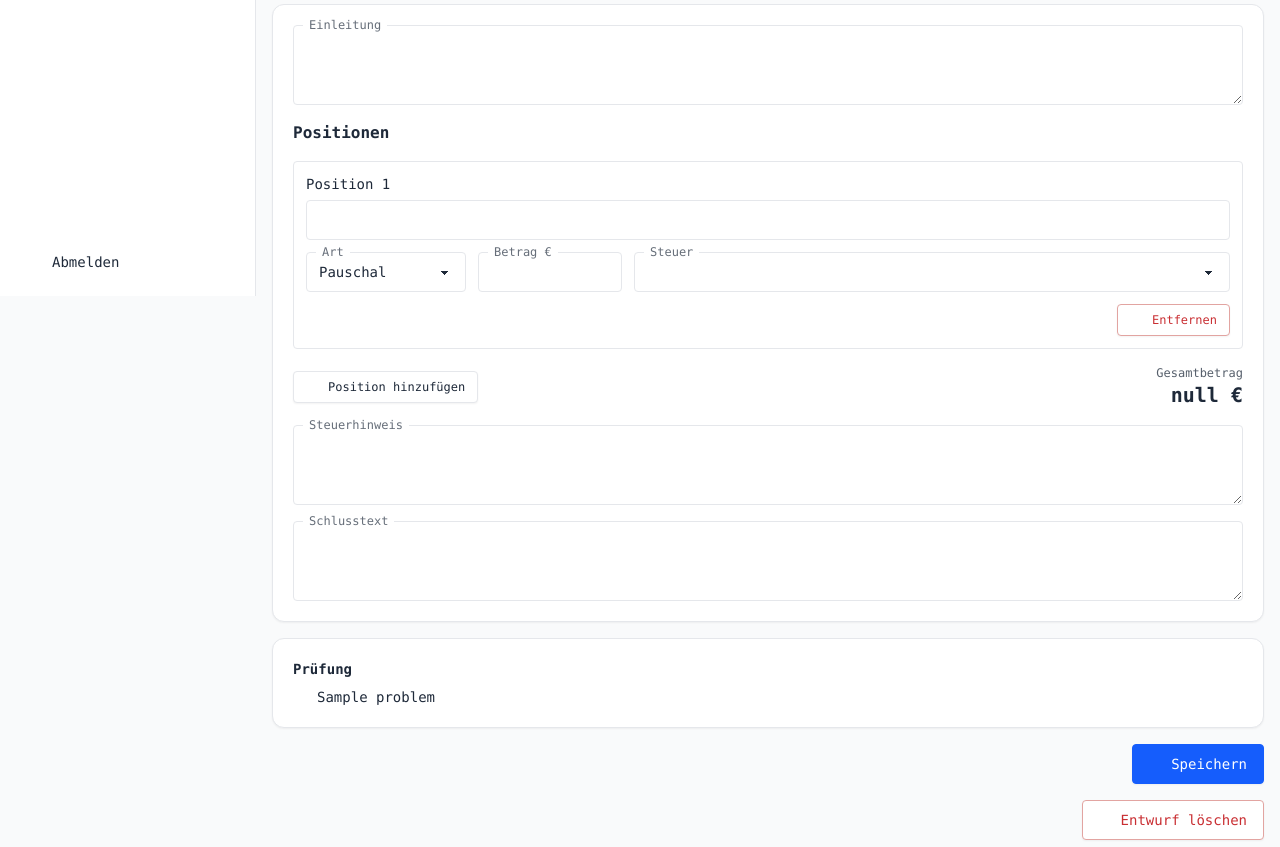
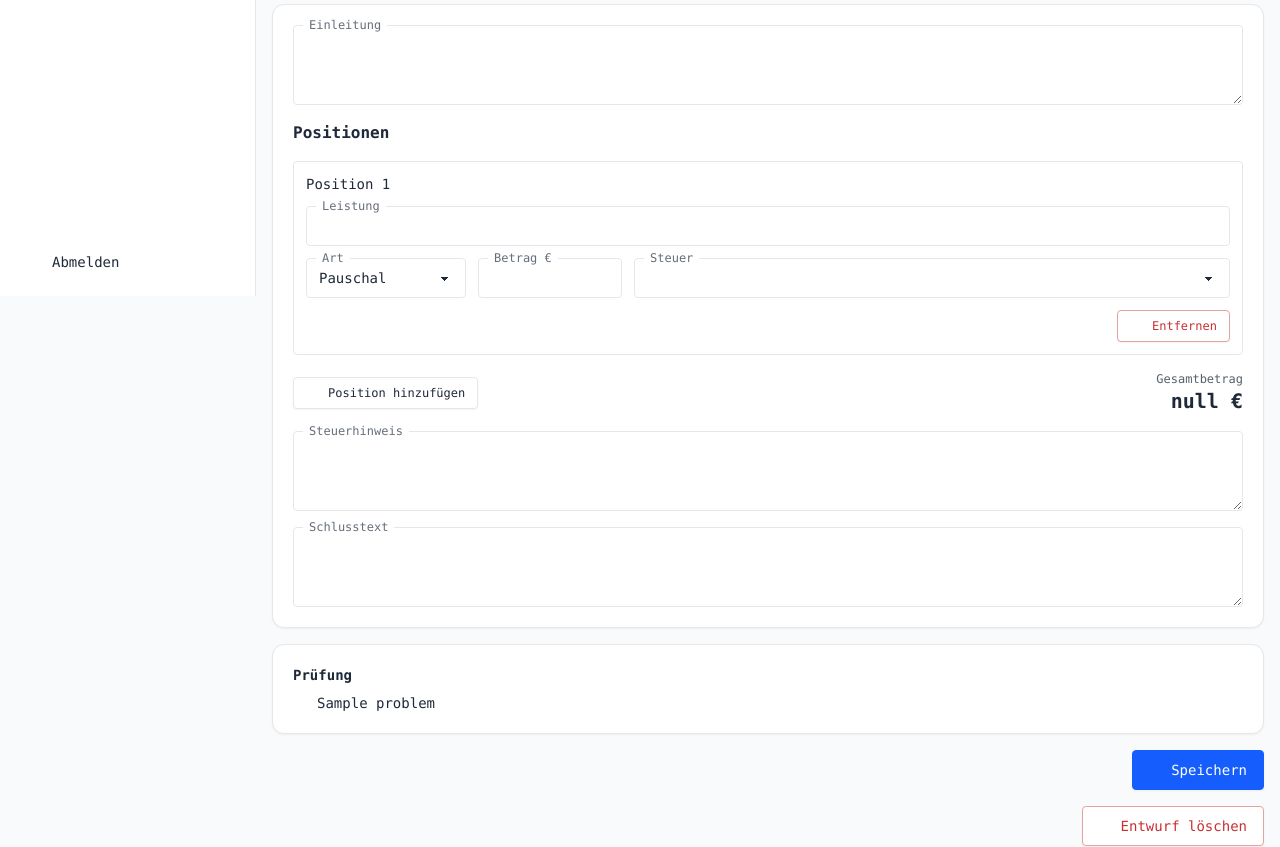
Before and after one commit to grigoriev/im, a Spring app: page /invoices/edit in a window 1280 px wide. Shown: the part 504-1351 px from the top of the page. Run offline with Thymeleaf, Linux system fonts and the light colour scheme; the template is opened without the code that fills it: most values are stand-ins (such as "Sample title", 1, 10 or a date in 2020); data that the repository does not hold is empty; style sheets or scripts are compiled from the project's sources; database files in the repository are not loaded; some libraries are stand-ins or nearby versions; some web fonts are replaced.

Commit message:
fix: show the label of the service of a line

```diff
--- a/src/main/resources/templates/fragments/lines.html
+++ b/src/main/resources/templates/fragments/lines.html
@@ -9,11 +9,12 @@
         <h2 class="font-semibold">Positionen</h2>
         <p class="text-sm text-base-content/75" th:if="*{lines.isEmpty()}">Noch keine Position.</p>
         <div th:each="line, row : *{lines}" class="invoice-line border border-base-300 rounded-field p-3 grid gap-3" th:id="'line-' + ${row.index}">
-          <label class="grid gap-1.5"><span class="text-sm font-medium" th:text="'Position ' + ${row.count}">Position 1</span>
-            <input type="hidden" th:field="*{lines[__${row.index}__].shownAsLumpSum}">
-            <input type="hidden" th:field="*{lines[__${row.index}__].shownAmount}">
+          <span class="text-sm font-medium" th:text="'Position ' + ${row.count}">Position 1</span>
+          <input type="hidden" th:field="*{lines[__${row.index}__].shownAsLumpSum}">
+          <input type="hidden" th:field="*{lines[__${row.index}__].shownAmount}">
+          <label class="floating-label"><span>Leistung</span>
             <input th:id="'line-' + ${row.index} + '-text'" th:field="*{lines[__${row.index}__].text}" class="input w-full"
-                   maxlength="500" aria-label="Leistung">
+                   maxlength="500">
           </label>
           <div class="grid gap-3 grid-cols-2 @xl:flex @xl:flex-wrap">
             <label class="floating-label @xl:w-40"><span>Art</span>
```
Also changed, not shown: e2e/tests/__screenshots__/visual-data.spec.ts/invoice-lines-desktop-dark.png, e2e/tests/__screenshots__/visual-data.spec.ts/invoice-lines-desktop-light.png, e2e/tests/__screenshots__/visual-data.spec.ts/invoice-lines-phone-dark.png, e2e/tests/__screenshots__/visual-data.spec.ts/invoice-lines-phone-light.png.
